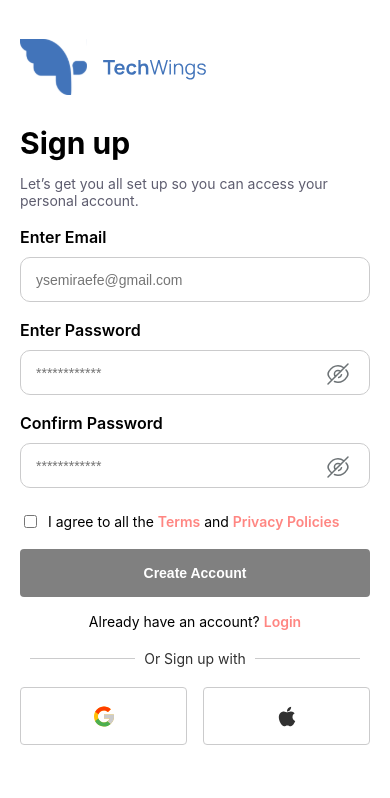
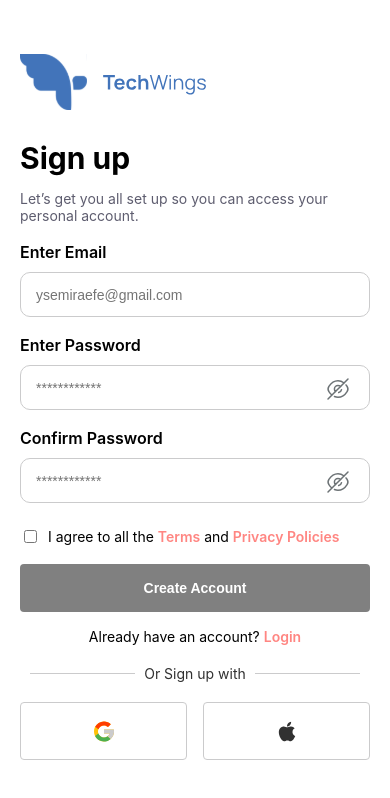
Before and after one commit to Jolaoluwa17/demo-space, a React (Vite) app: page /auth/signup in a window 390 px wide. Shown: the top 798 px of the page. Built offline with nearby package versions, Linux system fonts and the light colour scheme.

Commit message:
font update

```diff
--- a/src/pages/signup/signup.css
+++ b/src/pages/signup/signup.css
@@ -205,7 +205,7 @@
     font-size: 14px;
   }
   .signup_container {
-    margin-top: 50px;
+    padding-top: 80px;
   }
   .signup_root .form_item,
   .signup_root .others,
```
